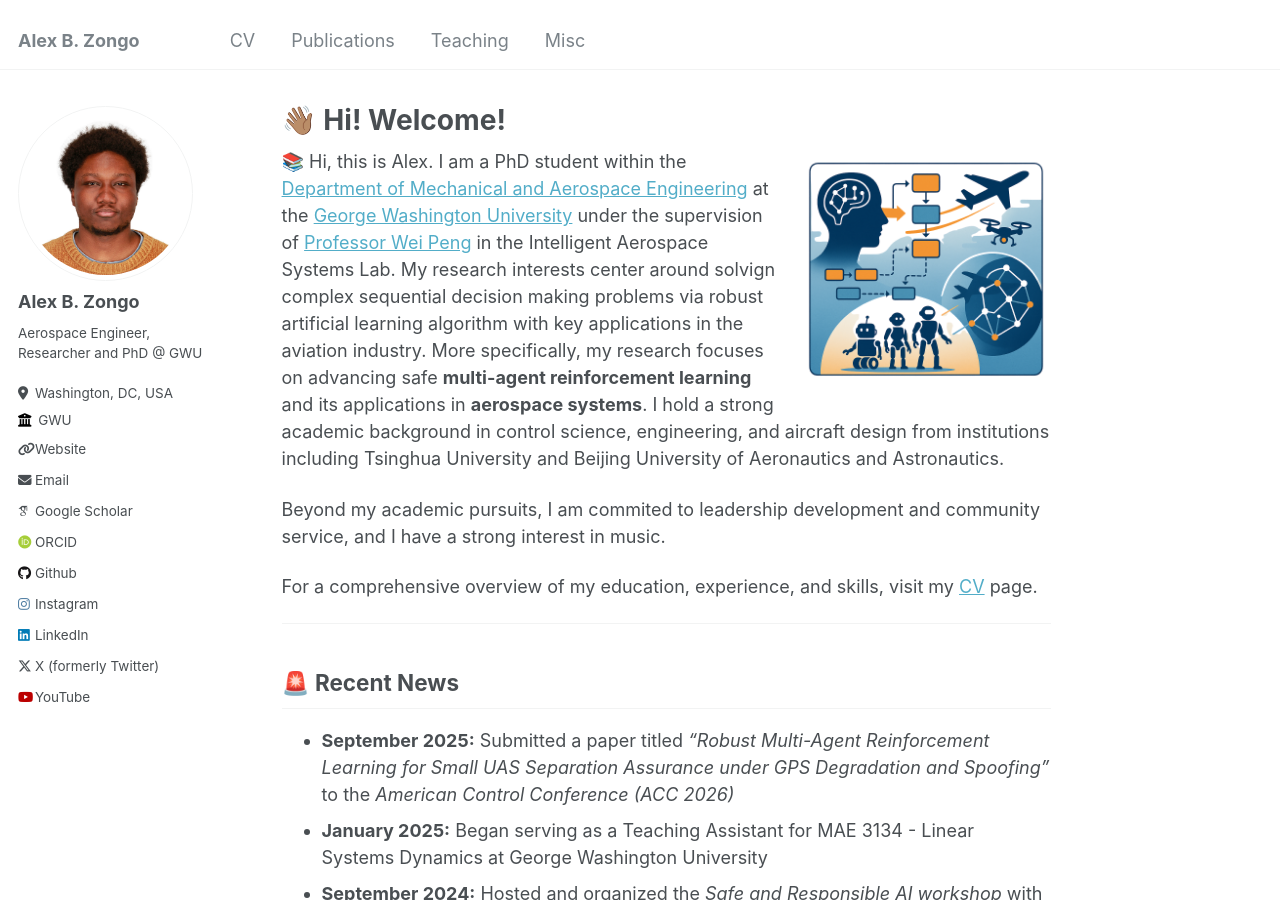
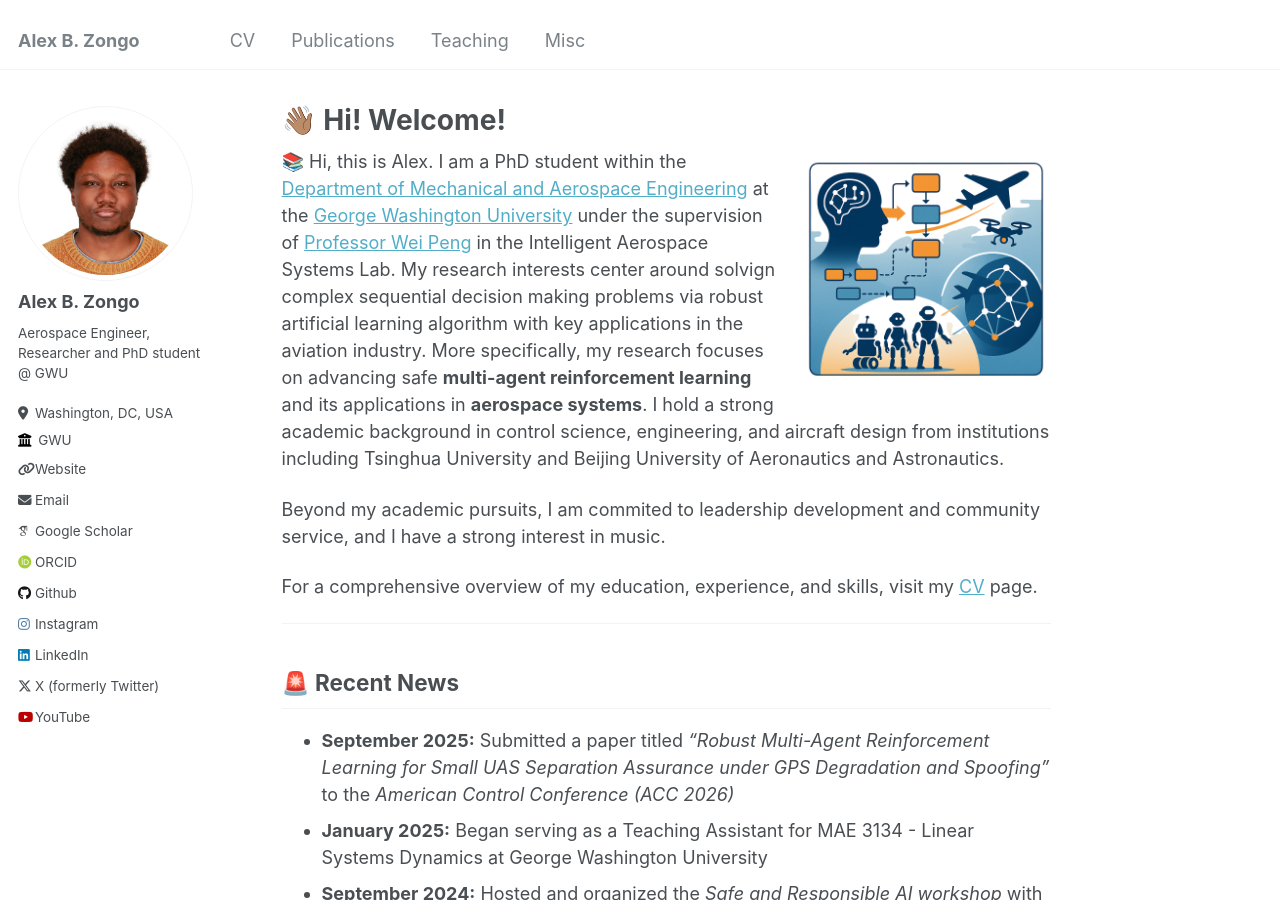
Before and after one commit to Alex-Zongo/alex-zongo.github.io, a Jekyll site: the page built from _pages/about.md, in a window 1280 px wide and 900 px high. Built offline with Jekyll 4.4.1, drawn with Linux system fonts in a browser that asks for light colours; some web fonts are replaced.

Commit message:
bio adjustment

```diff
--- a/_config.yml
+++ b/_config.yml
@@ -24,7 +24,7 @@ author:
   avatar           : "visa_photo.JPG"
   name             : "Alex B. Zongo"
   pronouns         : # example: "she/her"
-  bio              : "Aerospace Engineer, Researcher and PhD @ GWU"
+  bio              : "Aerospace Engineer, Researcher and PhD student @ GWU"
   location         : "Washington, DC, USA"
   employer         : "GWU"
   uri              : "https://alex-zongo.github.io"
```
